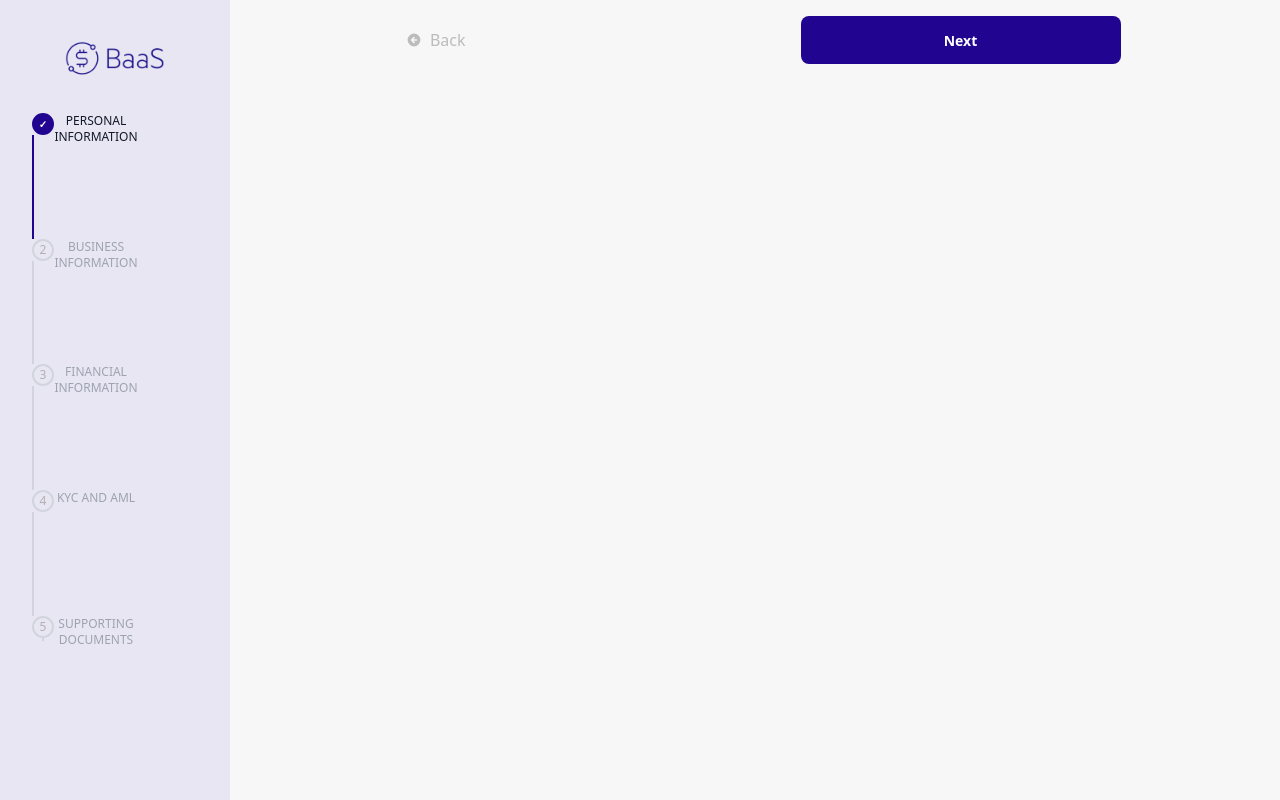
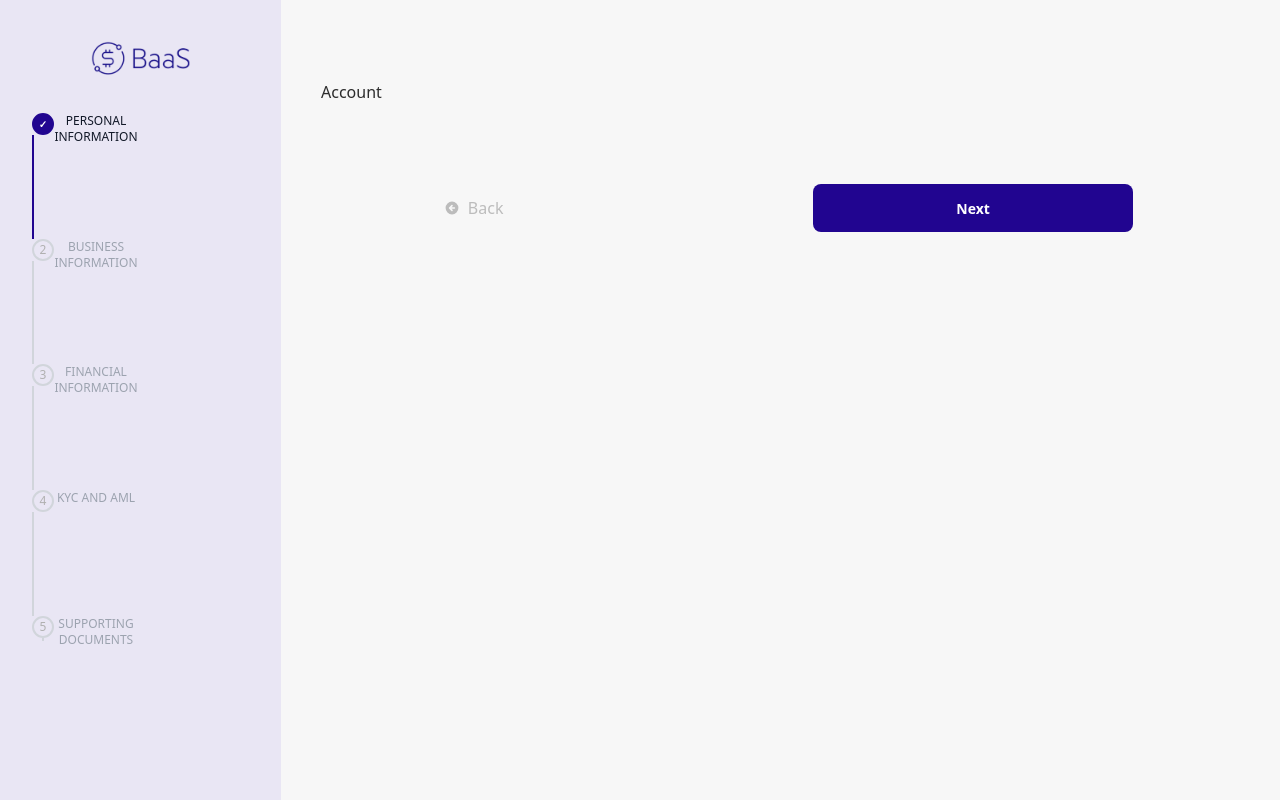
Before and after one commit to olukunle-abolade/BaaSNGWeb, a Next.js app: page /auth/profile in a window 1280 px wide. Built offline with nearby package versions, Linux system fonts and the light colour scheme.

Commit message:
profile setting dashboard content

```diff
--- a/src/app/auth/profile/page.tsx
+++ b/src/app/auth/profile/page.tsx
@@ -60,7 +60,19 @@
           />
         </div>
       </div>
-      <div className='w-full'>
+      <div className='w-full flex-1'>
+        {/* Display Components */}
+        <div className='my-10 p-10 '>
+          <StepperContext.Provider value={{
+            userData ,
+            setUserData,
+            finalData,
+            setFinalData
+          }} >
+            {displayStep(currentStep)}
+          </StepperContext.Provider>
+        </div>
+
         {/* Navigation control */}
         <StepperControl
           handleClick = {handleClick}
```
